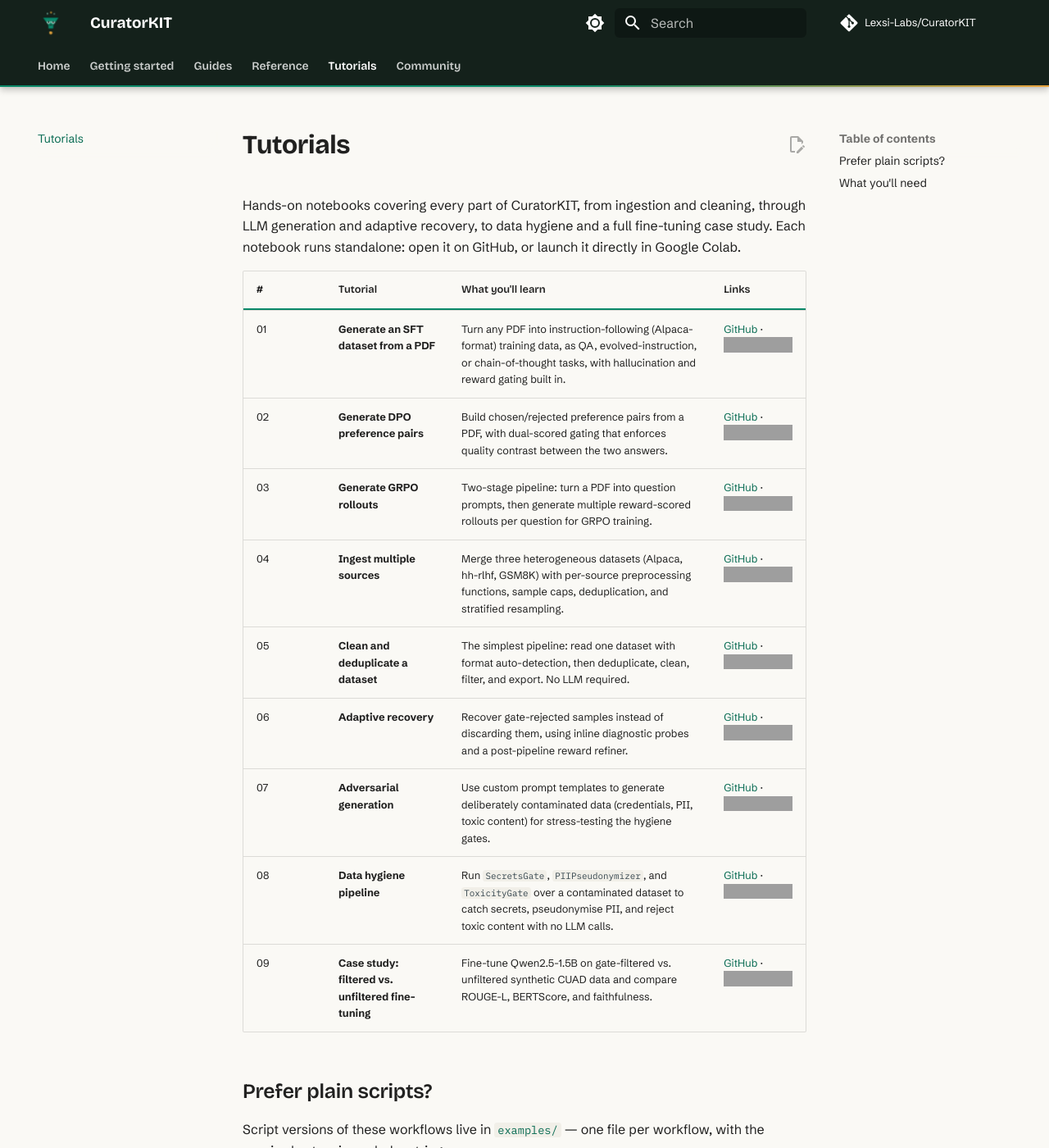
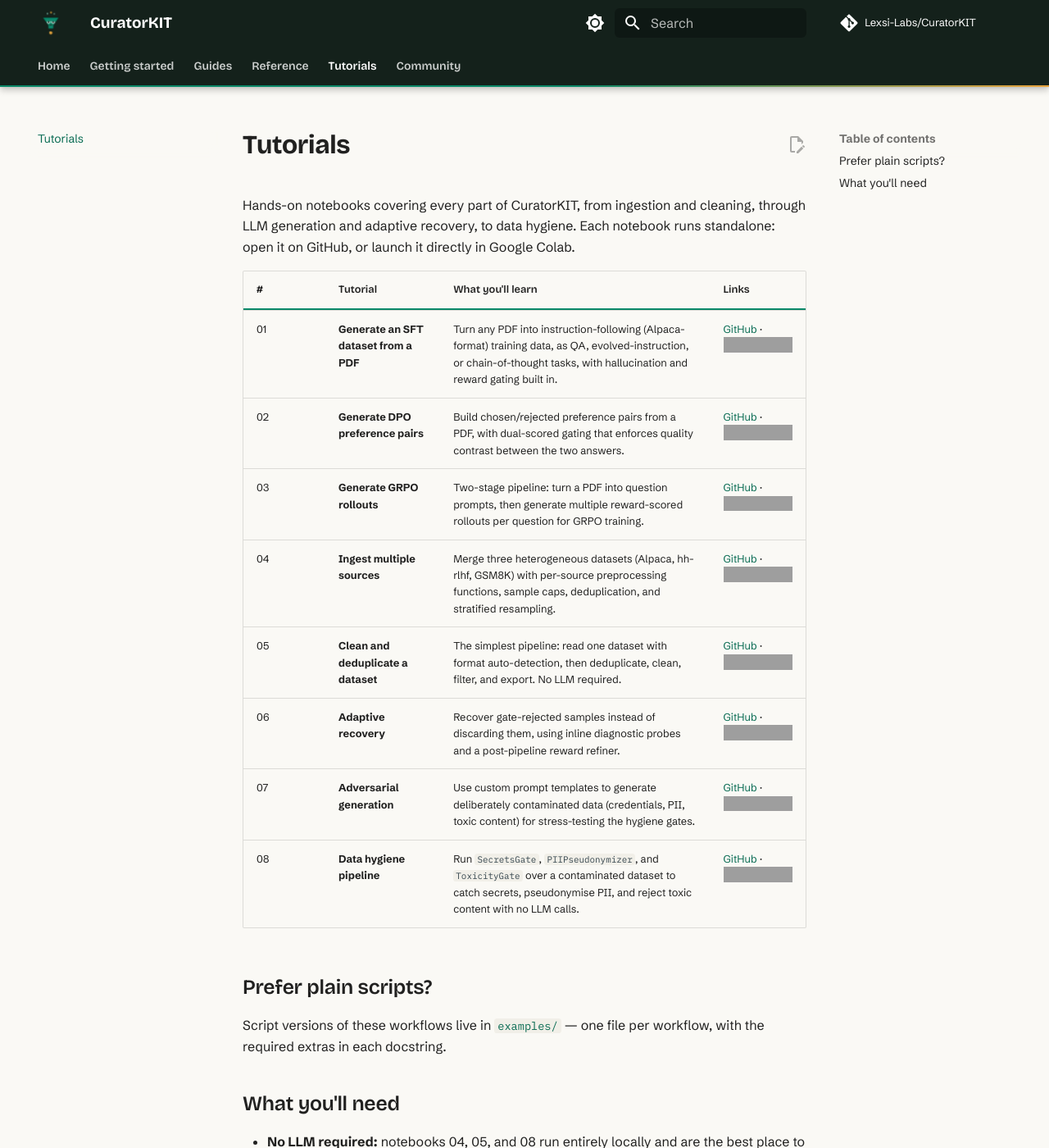
Before and after one commit to Lexsi-Labs/CuratorKIT, an MkDocs documentation site: the page built from docs/tutorials/index.md, in a window 1280 px wide and 1400 px high. Shown: the whole window at 82% size. Built offline with MkDocs 1.6.1 and Material for MkDocs 9.7.7, drawn with Linux system fonts in a browser that asks for light colours; comment, search, counter and statistics services are not loaded; the version menu is left out; some of the changed text lies outside the part shown; grey boxes are pictures that could not be loaded.

Commit message:
Fix notebook count, email, and section order in README and docs
- README: "Nine" → "Eight" runnable notebooks
- README: support email → pratinav.seth@lexsi.ai
- README: move Ecosystem section to very bottom
- docs/index.md: "Nine" → "Eight" notebooks; remove non-existent notebook 09 row
- docs/tutorials/index.md: remove notebook 09 (case study not yet published);
  update description and learning path to reflect 8 notebooks

Co-Authored-By: Pratinav Seth <pratinav.seth@lexsi.ai>

```diff
--- a/docs/tutorials/index.md
+++ b/docs/tutorials/index.md
@@ -1,6 +1,6 @@
 # Tutorials
 
-Hands-on notebooks covering every part of CuratorKIT, from ingestion and cleaning, through LLM generation and adaptive recovery, to data hygiene and a full fine-tuning case study. Each notebook runs standalone: open it on GitHub, or launch it directly in Google Colab.
+Hands-on notebooks covering every part of CuratorKIT, from ingestion and cleaning, through LLM generation and adaptive recovery, to data hygiene. Each notebook runs standalone: open it on GitHub, or launch it directly in Google Colab.
 
 | # | Tutorial | What you'll learn | Links |
 |---|----------|-------------------|-------|
@@ -12,7 +12,6 @@ Hands-on notebooks covering every part of CuratorKIT, from ingestion and cleanin
 | 06 | **Adaptive recovery** | Recover gate-rejected samples instead of discarding them, using inline diagnostic probes and a post-pipeline reward refiner. | [GitHub](https://github.com/Lexsi-Labs/CuratorKIT/blob/main/notebooks/06_adaptive_recovery.ipynb) · [![Open In Colab](https://colab.research.google.com/assets/colab-badge.svg)](https://colab.research.google.com/github/Lexsi-Labs/CuratorKIT/blob/main/notebooks/06_adaptive_recovery.ipynb) |
 | 07 | **Adversarial generation** | Use custom prompt templates to generate deliberately contaminated data (credentials, PII, toxic content) for stress-testing the hygiene gates. | [GitHub](https://github.com/Lexsi-Labs/CuratorKIT/blob/main/notebooks/07_adversarial_generation.ipynb) · [![Open In Colab](https://colab.research.google.com/assets/colab-badge.svg)](https://colab.research.google.com/github/Lexsi-Labs/CuratorKIT/blob/main/notebooks/07_adversarial_generation.ipynb) |
 | 08 | **Data hygiene pipeline** | Run `SecretsGate`, `PIIPseudonymizer`, and `ToxicityGate` over a contaminated dataset to catch secrets, pseudonymise PII, and reject toxic content with no LLM calls. | [GitHub](https://github.com/Lexsi-Labs/CuratorKIT/blob/main/notebooks/08_data_hygiene_pipeline.ipynb) · [![Open In Colab](https://colab.research.google.com/assets/colab-badge.svg)](https://colab.research.google.com/github/Lexsi-Labs/CuratorKIT/blob/main/notebooks/08_data_hygiene_pipeline.ipynb) |
-| 09 | **Case study: filtered vs. unfiltered fine-tuning** | Fine-tune Qwen2.5-1.5B on gate-filtered vs. unfiltered synthetic CUAD data and compare ROUGE-L, BERTScore, and faithfulness. | [GitHub](https://github.com/Lexsi-Labs/CuratorKIT/blob/main/notebooks/09_case_study_filtered_vs_unfiltered.ipynb) · [![Open In Colab](https://colab.research.google.com/assets/colab-badge.svg)](https://colab.research.google.com/github/Lexsi-Labs/CuratorKIT/blob/main/notebooks/09_case_study_filtered_vs_unfiltered.ipynb) |
 
 ## Prefer plain scripts?
 
@@ -23,7 +22,6 @@ file per workflow, with the required extras in each docstring.
 ## What you'll need
 
 - **No LLM required:** notebooks 04, 05, and 08 run entirely locally and are the best place to start.
-- **LLM endpoint required:** notebooks 01-03, 06, 07, and 09 need an OpenAI-compatible endpoint (a local vLLM or Ollama server, or any hosted API). Each notebook includes backend setup instructions.
-- **GPU required:** notebook 09 additionally needs a CUDA GPU for the QLoRA fine-tuning steps. A free Colab T4 is enough.
+- **LLM endpoint required:** notebooks 01-03, 06, and 07 need an OpenAI-compatible endpoint (a local vLLM or Ollama server, or any hosted API). Each notebook includes backend setup instructions.
 
-Suggested learning path: start with **05** (cleaning and deduplication), move to **04** (multi-source ingestion), then work through generation (**01-03**), recovery (**06**), and hygiene (**07-08**), and finish with the end-to-end case study (**09**).
+Suggested learning path: start with **05** (cleaning and deduplication), move to **04** (multi-source ingestion), then work through generation (**01-03**), recovery (**06**), and hygiene (**07-08**).
```
Also changed, not shown: README.md (+10 -10 lines), docs/index.md (+1 -2 lines).
